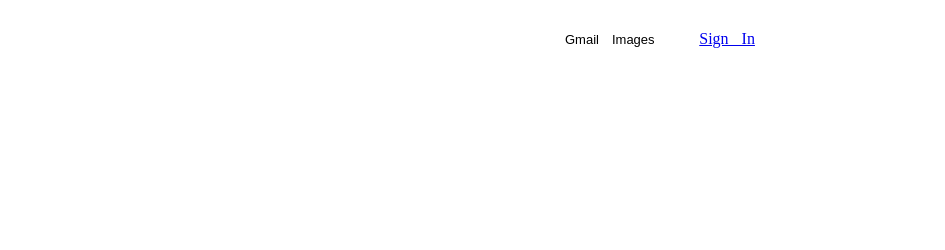
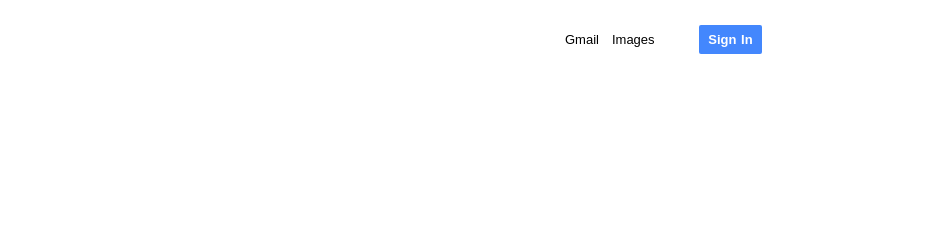
Before and after one commit to chelmerrox/google-homepage, a plain HTML site: page index.html in a window 1280 px wide. Shown: the full height of the page, 335-1280 px from the left. Drawn offline with Linux system fonts and the light colour scheme.

Commit message:
Add style to sign in button at the top right

```diff
--- a/index.html
+++ b/index.html
@@ -11,7 +11,7 @@
             <a href="https://accounts.google.com/signin/v2/identifier?service=mail&passive=true&rm=false&continue=https%3A%2F%2Fmail.google.com%2Fmail%2F%3Ftab%3Dwm%26ogbl&scc=1&ltmpl=default&ltmplcache=2&emr=1&osid=1&flowName=GlifWebSignIn&flowEntry=ServiceLogin" class="gmailandimages">Gmail</a>
             <a href="https://www.google.com.fj/imghp?hl=en&tab=wi&ogbl" class="gmailandimages">Images</a>
             <a href="https://about.google/intl/en/products/?tab=wh"><i class="material-icons" id="googleappsicon">&#xe5c3;</i></a> <!--Google Apps icon-->
-            <a href="https://accounts.google.com/signin/v2/identifier?hl=en&passive=true&continue=https%3A%2F%2Fwww.google.com%2F&flowName=GlifWebSignIn&flowEntry=ServiceLogin">Sign In</a>
+            <a href="https://accounts.google.com/signin/v2/identifier?hl=en&passive=true&continue=https%3A%2F%2Fwww.google.com%2F&flowName=GlifWebSignIn&flowEntry=ServiceLogin" id="signinbutton">Sign In</a>
         </div>
 
         <!--Second container; has the Google homepage logo, the search bar and the search buttons: Google Search and I'm Feeling Lucky-->
--- a/styles/style.css
+++ b/styles/style.css
@@ -42,3 +42,24 @@ body {
 i#googleappsicon:hover {
     color: black;
 }
+
+/*Styling for sign in button/link*/
+#signinbutton {
+    color: white;
+    margin-right: 15px;
+    margin-top: 2px;
+    padding: 7px 9px;
+    background-color: #4387fd;
+    border: 15px 25px #4387fd;
+    text-decoration: none;
+    font: 13px arial, sans-serif;
+    font-weight: bolder;
+    border-radius: 2px;
+    word-spacing: 1px;
+
+}
+
+/*Adding the blurry shadow behind the button when cursor hovers over it*/
+a#signinbutton:hover {
+    box-shadow: 1px 1px 1px rgb(192, 189, 189);
+}
```
